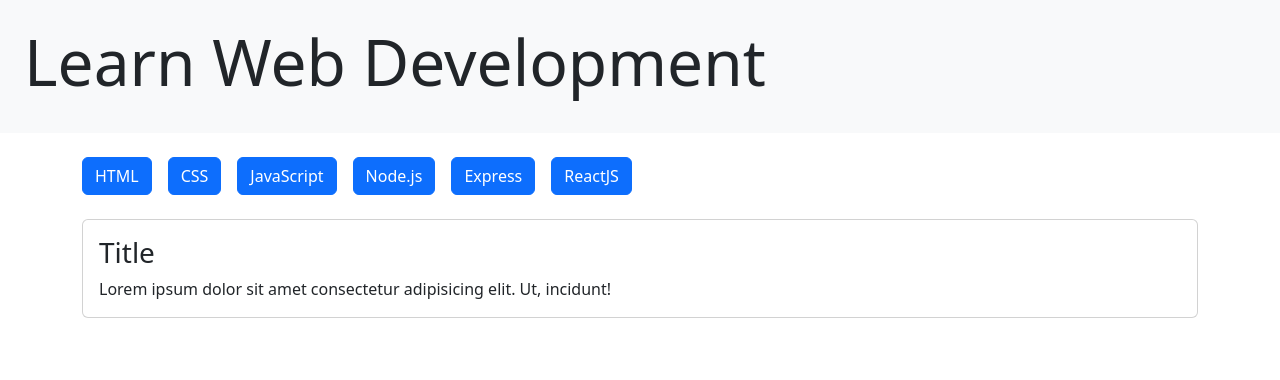
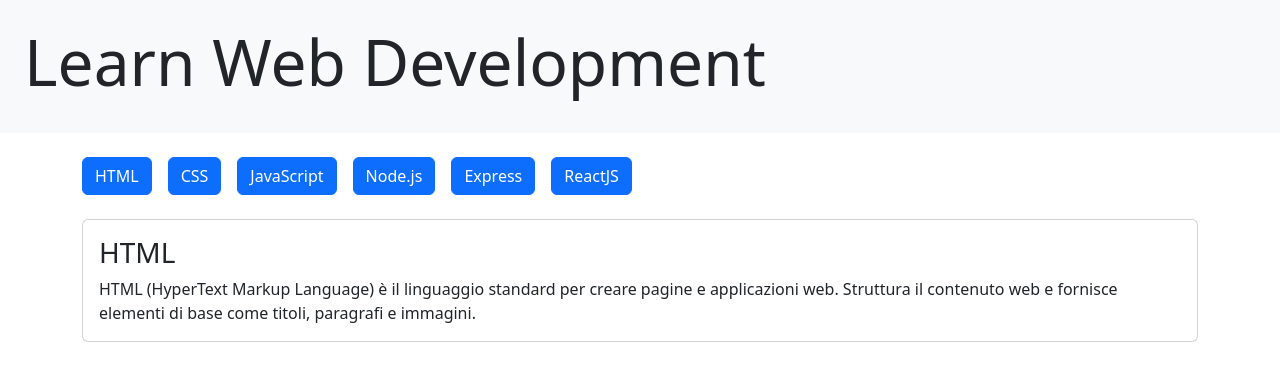
Before and after one commit to diegotosato/react-use-state, a React (Vite) app: page / in a window 1280 px wide. Shown: the top 380 px of the page. Built offline with nearby package versions, Linux system fonts and the light colour scheme.

Commit message:
Refactor language display logic and remove placeholder content

```diff
--- a/src/App.jsx
+++ b/src/App.jsx
@@ -34,6 +34,10 @@ function App() {
   ];
 
 
+
+
+
+
   return (
     <>
       <header className="bg-body-tertiary p-4">
@@ -52,10 +56,9 @@ function App() {
 
 
 
-
           <div className="card mt-4 p-3">
-            <h3>Title</h3>
-            <p className="m-0">Lorem ipsum dolor sit amet consectetur adipisicing elit. Ut, incidunt!</p>
+            <h3>{languages[0].title}</h3>
+            <p className="m-0">{languages[0].description}</p>
           </div>
         </div>
 
```
